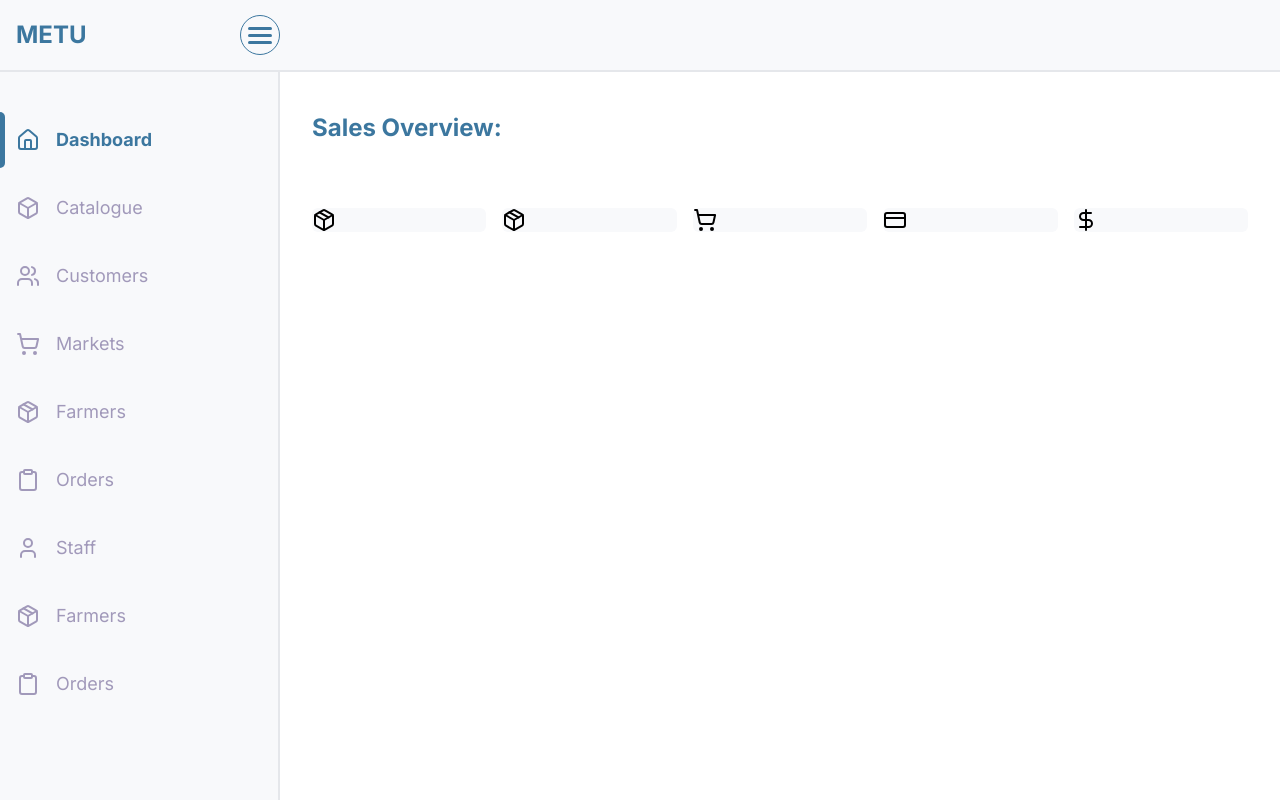
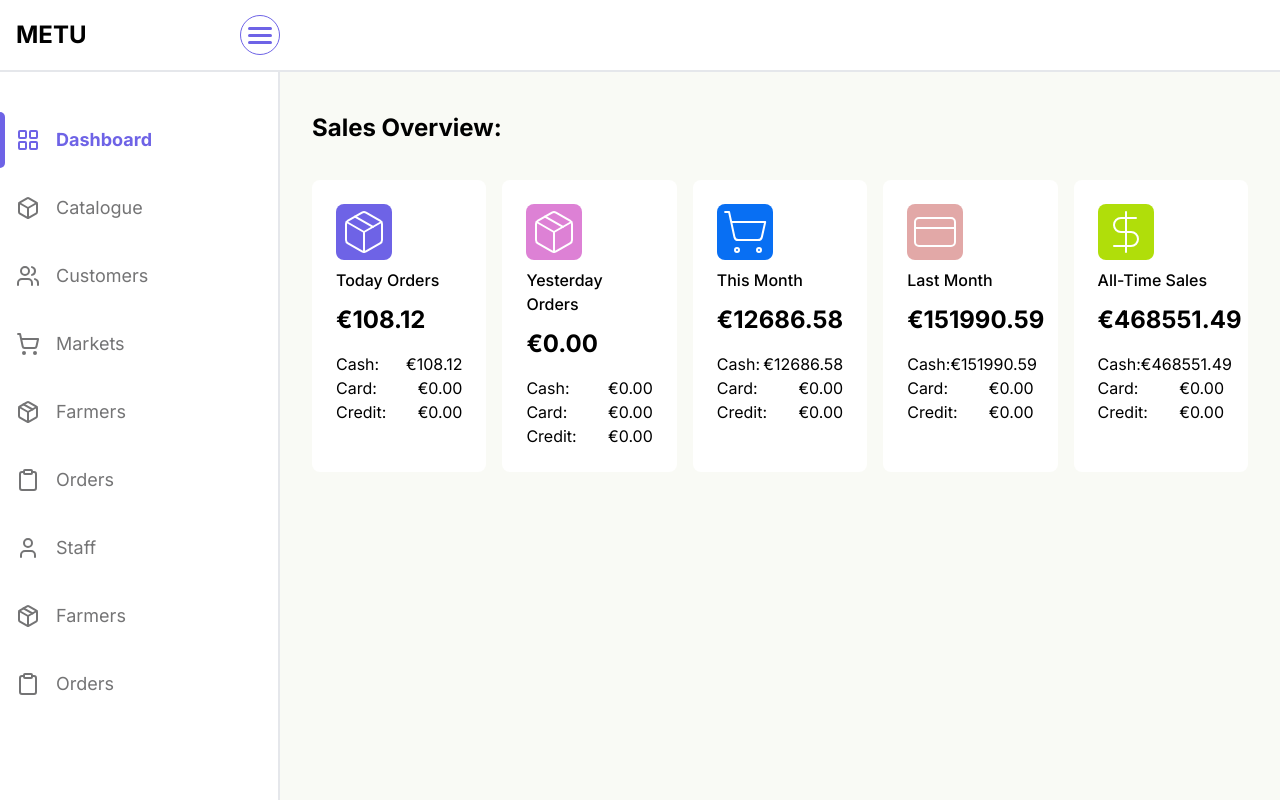
Before and after one commit to maizer12/big-shop, a Next.js app: page /admin in a window 1280 px wide. Built offline with nearby package versions, Linux system fonts and the light colour scheme.

Commit message:
new disagen

```diff
--- a/src/app/admin/page.tsx
+++ b/src/app/admin/page.tsx
@@ -5,10 +5,10 @@ import React from 'react';
 function page() {
 	return (
 		<>
-			<h1 className='text-2xl font-bold text-blue-400'>Sales Overview:</h1>
-			<ul className=' grid grid-cols-5 w-full gap-4 mt-16'>
+			<h1 className='text-2xl font-bold'>Sales Overview:</h1>
+			<ul className=' grid grid-cols-5 w-full gap-4 mt-9'>
 				{dashboardCards.map(e => (
-					<CardDashboard item={e} />
+					<CardDashboard item={e} key={e.title} color={e.color || 'bg-blue-900'} />
 				))}
 			</ul>
 		</>
--- a/src/components/admin/Cards/CardDashboard.tsx
+++ b/src/components/admin/Cards/CardDashboard.tsx
@@ -1,10 +1,28 @@
 import { DashboardCard } from '@/types/DashboardCard.type';
 import React from 'react';
+import cn from 'classnames';
 
 interface IProps {
 	item: DashboardCard;
+	color: string;
 }
 
-export default function CardDashboard({ item }: IProps) {
-	return <li className='bg-light-50 rounded-md'>{item.icon}</li>;
+export default function CardDashboard({ item, color }: IProps) {
+	const test = cn('w-14 h-14 flex justify-center rounded-[8px] items-center', color);
+	return (
+		<li className='bg-light-1000 rounded-lg flex flex-col py-6 px-6'>
+			<div className={test}>
+				<item.icon className='text-blue-800 w-12 h-12 relative z-10 block text-light-1000' strokeWidth={1} />
+			</div>
+			<h5 className='mt-2 font-medium'>{item.title}</h5>
+			<h4 className='font-bold mt-3 text-2xl'>{item.amount}</h4>
+			<ul className='mt-4 w-full'>
+				{item.details.map(e => (
+					<li key={e.type} className='w-full flex justify-between'>
+						<span className=' first-letter:uppercase'>{e.type}:</span> {e.value}
+					</li>
+				))}
+			</ul>
+		</li>
+	);
 }
--- /dev/null
+++ b/src/constants/dashboard.constants.ts
@@ -0,0 +1,58 @@
+import { Package, ShoppingCart, CreditCard, DollarSign } from 'lucide-react';
+
+export const dashboardCards = [
+	{
+		title: 'Today Orders',
+		amount: '€108.12',
+		details: [
+			{ type: 'cash', value: '€108.12' },
+			{ type: 'card', value: '€0.00' },
+			{ type: 'credit', value: '€0.00' },
+		],
+		icon: Package,
+		color: 'bg-blue-400',
+	},
+	{
+		title: 'Yesterday Orders',
+		amount: '€0.00',
+		details: [
+			{ type: 'cash', value: '€0.00' },
+			{ type: 'card', value: '€0.00' },
+			{ type: 'credit', value: '€0.00' },
+		],
+		color: 'bg-blue-500',
+		icon: Package,
+	},
+	{
+		title: 'This Month',
+		amount: '€12686.58',
+		details: [
+			{ type: 'cash', value: '€12686.58' },
+			{ type: 'card', value: '€0.00' },
+			{ type: 'credit', value: '€0.00' },
+		],
+		icon: ShoppingCart,
+	},
+	{
+		title: 'Last Month',
+		amount: '€151990.59',
+		details: [
+			{ type: 'cash', value: '€151990.59' },
+			{ type: 'card', value: '€0.00' },
+			{ type: 'credit', value: '€0.00' },
+		],
+		color: 'bg-blue-600',
+		icon: CreditCard,
+	},
+	{
+		title: 'All-Time Sales',
+		amount: '€468551.49',
+		details: [
+			{ type: 'cash', value: '€468551.49' },
+			{ type: 'card', value: '€0.00' },
+			{ type: 'credit', value: '€0.00' },
+		],
+		color: 'bg-blue-700',
+		icon: DollarSign,
+	},
+];
--- a/src/constants/dashboard.constants.tsx
+++ /dev/null
@@ -1,54 +0,0 @@
-import { Package, ShoppingCart, CreditCard, DollarSign, Calendar } from 'lucide-react';
-
-export const dashboardCards = [
-	{
-		title: 'Today Orders',
-		amount: '€108.12',
-		details: {
-			cash: '€108.12',
-			card: '€0.00',
-			credit: '€0.00',
-		},
-		icon: <Package className='text-3xl mr-2' />,
-	},
-	{
-		title: 'Yesterday Orders',
-		amount: '€0.00',
-		details: {
-			cash: '€0.00',
-			card: '€0.00',
-			credit: '€0.00',
-		},
-		icon: <Package className='text-3xl mr-2' />,
-	},
-	{
-		title: 'This Month',
-		amount: '€12686.58',
-		details: {
-			cash: '€12686.58',
-			card: '€0.00',
-			credit: '€0.00',
-		},
-		icon: <ShoppingCart className='text-3xl mr-2' />,
-	},
-	{
-		title: 'Last Month',
-		amount: '€151990.59',
-		details: {
-			cash: '€151990.59',
-			card: '€0.00',
-			credit: '€0.00',
-		},
-		icon: <CreditCard className='text-3xl mr-2' />,
-	},
-	{
-		title: 'All-Time Sales',
-		amount: '€468551.49',
-		details: {
-			cash: '€468551.49',
-			card: '€0.00',
-			credit: '€0.00',
-		},
-		icon: <DollarSign className='text-3xl mr-2' />,
-	},
-];
--- a/src/layout/admin/Header.tsx
+++ b/src/layout/admin/Header.tsx
@@ -4,9 +4,9 @@ import React from 'react';
 
 export default function Header() {
 	return (
-		<header className='bg-white py-2 fixed w-full z-10 bg-light-50 border-light-400 border-b-2 min-h-[72px] flex items-center justify-between '>
+		<header className='bg-white py-2 fixed w-full z-10 bg-light-1000 border-light-400 border-b-2 min-h-[72px] flex items-center justify-between '>
 			<div className='max-w-[280px] flex items-center justify-between w-full pl-4'>
-				<Link href='/' className=' text-2xl font-bold text-blue-400'>
+				<Link href='/' className=' text-2xl font-bold text-dark-900 '>
 					METU
 				</Link>
 				<button className='flex flex-col justify-center items-center w-10 h-10 focus:outline-none border rounded-[50%] border-blue-400'>
--- a/src/layout/admin/LayoutAdmin.tsx
+++ b/src/layout/admin/LayoutAdmin.tsx
@@ -8,7 +8,7 @@ export default function LayoutAdmin({ children }: { children: ReactNode }) {
 			<Header />
 			<div className='flex h-screen'>
 				<Sidebar />
-				<main className='pt-28 px-8 w-full'>{children}</main>
+				<main className='pt-28 px-8 w-full bg-light-50'>{children}</main>
 			</div>
 		</>
 	);
--- a/src/layout/admin/Sidebar.tsx
+++ b/src/layout/admin/Sidebar.tsx
@@ -3,7 +3,7 @@ import Navbar from './Navbar';
 
 export default function Sidebar() {
 	return (
-		<aside className='border-light-400 border-r-2 w-full max-w-[280px] pt-28 bg-light-50'>
+		<aside className='border-light-400 border-r-2 w-full max-w-[280px] pt-28'>
 			<Navbar />
 		</aside>
 	);
--- a/src/layout/admin/navbar.constants.ts
+++ b/src/layout/admin/navbar.constants.ts
@@ -1,7 +1,7 @@
-import { Home, Box, Users, ShoppingCart, Package, Clipboard, User, ShoppingBag } from 'lucide-react';
+import { Box, Users, ShoppingCart, Package, Clipboard, User, ShoppingBag, LayoutGrid } from 'lucide-react';
 
 export const navbarLinks = [
-	{ href: '#', text: 'Dashboard', icon: Home },
+	{ href: '#', text: 'Dashboard', icon: LayoutGrid },
 	{ href: '#', text: 'Catalogue', icon: Box },
 	{ href: '#', text: 'Customers', icon: Users },
 	{ href: '#', text: 'Markets', icon: ShoppingCart },
--- a/tailwind.config.ts
+++ b/tailwind.config.ts
@@ -5,18 +5,21 @@ const config: Config = {
 	theme: {
 		colors: {
 			light: {
-				50: '#F8F9FB', // Фон боковой панели
+				50: '#F9FAF5', // Фон боковой панели
 				200: '#EDEEF2', // Светло-серый (фоновые элементы)
 				300: '#ECEDF0', // Светло-серый (другие фоновые элементы)
 				400: '#E5E7EB', // Светло-серый для разделительных линий
 				1000: '#FFFFFF', // Цвет фона (белый)
 			},
 			violet: {
-				400: '#A199BA',
+				400: '#747475',
 			},
 			blue: {
-				400: '#3C779F', // Светло-голубой для активных элементов
-				900: '#00263C', // Голубой для графиков и выделений
+				400: '#6E63E6',
+				500: '#DD81D5',
+				600: '#E2A8A7',
+				700: '#B0DE0A',
+				900: '#086FF3', // Голубой для графиков и выделений
 			},
 			red: {
 				900: '#EF4444', // Красный для уведомлений
@@ -33,5 +36,6 @@ const config: Config = {
 		},
 	},
 	plugins: [],
+	safelist: ['bg-blue-400', 'bg-blue-900', 'bg-blue-700', 'bg-blue-600', 'bg-blue-500', 'bg-dark-900', 'bg-color-blue-400', 'bg-color-blue-900', 'bg-color-dark-900'],
 };
 export default config;
```
Also changed, not shown: src/types/DashboardCard.type.tsx (+5 -5 lines).
